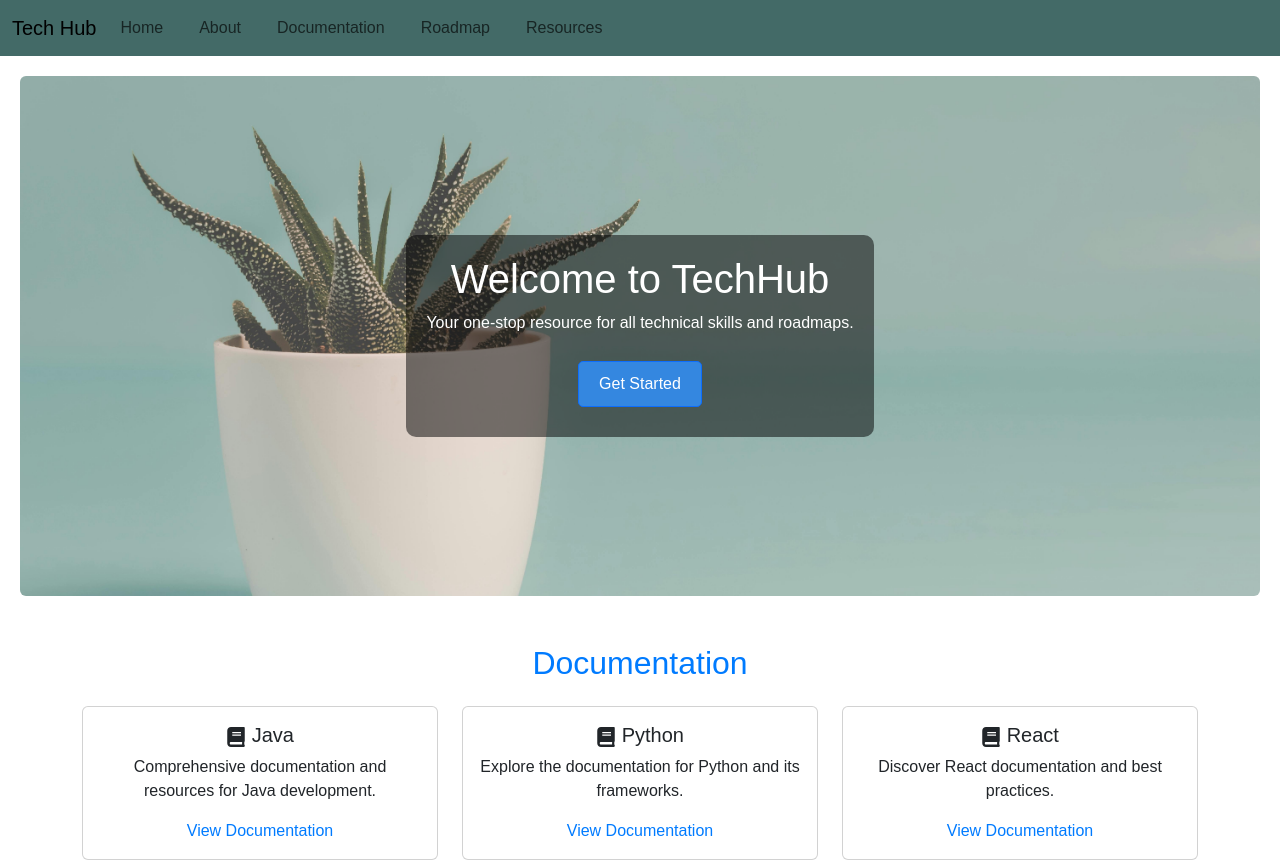
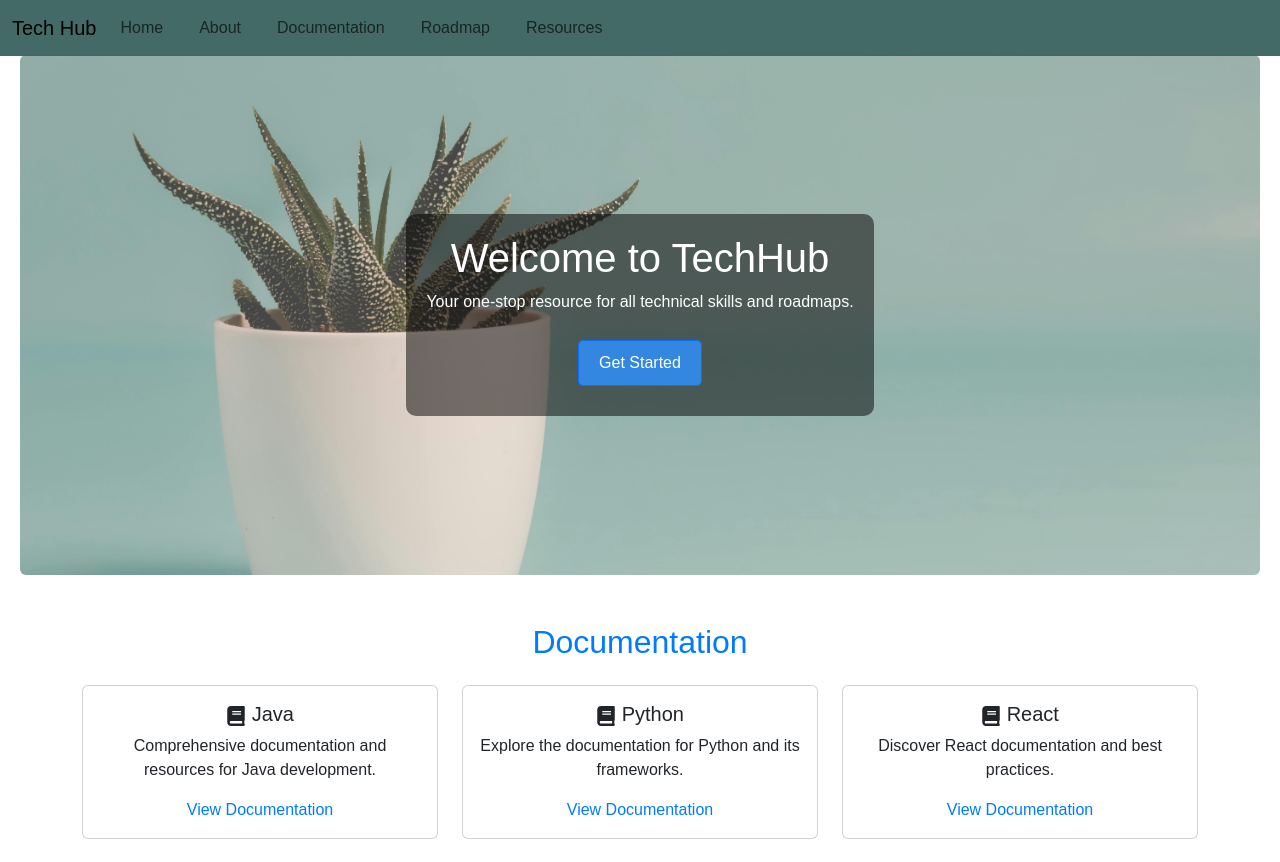
Before and after one commit to Raj91027/TechHub, a React (Create React App) app: page / in a window 1280 px wide. Shown: the top 862 px of the page. Built offline with nearby package versions, Linux system fonts and the light colour scheme.

Commit message:
Initial commit

```diff
--- a/package.json
+++ b/package.json
@@ -1,5 +1,5 @@
 {
-  "homepage": "https://Raj91027.github.io/",
+  "homepage": "https://Raj91027.github.io/techhub",
   "name": "techhub",
   "version": "0.1.0",
   "private": true,
--- a/src/App.css
+++ b/src/App.css
@@ -4,7 +4,14 @@
   font-family: Arial, sans-serif;
 }
 .navbar {
+  position: fixed;
+  top: 0;
+  width: 100%;
+  z-index: 1000;
   background: #3d6562f6;
+}
+body {
+  padding-top: 35px;
 }
 nav ul {
   list-style: none;
--- a/src/App.js
+++ b/src/App.js
@@ -50,7 +50,6 @@ function App() {
 
         {/* Wrap Route components inside Routes */}
         <Routes>
-          <Route path="/TechHub" element={<Home />} />
           <Route path="/" element={<Home />} />
           <Route path="/about" element={<About />} />
           <Route path="/documentation" element={<Documentation />} />
```
